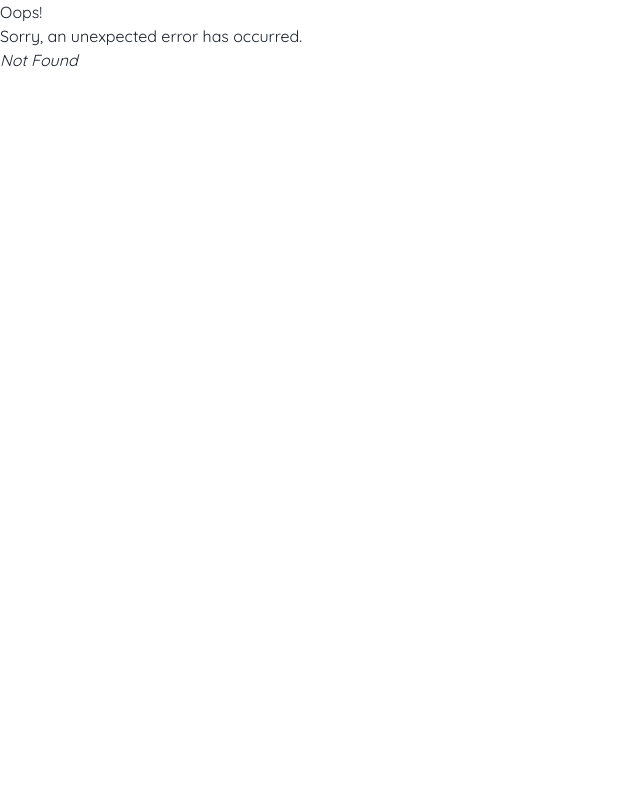
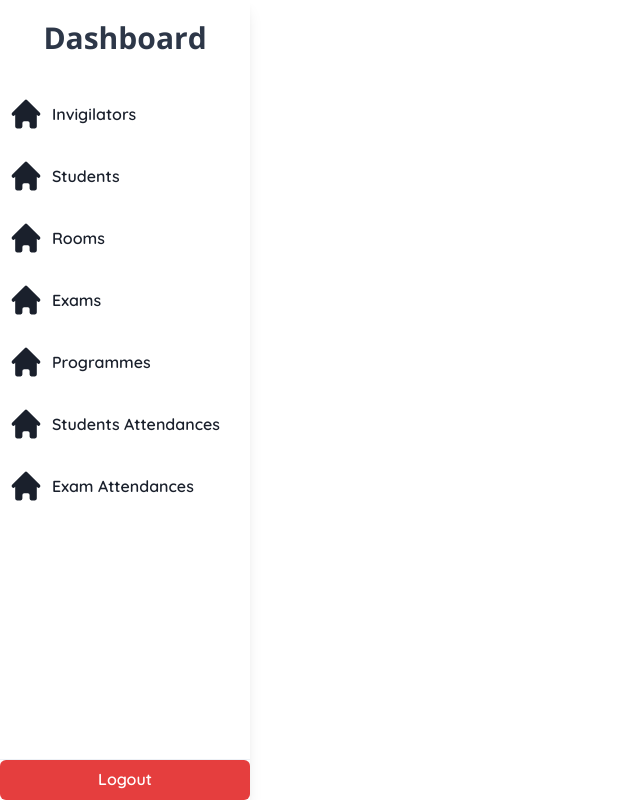
Before and after one commit to Attendment/frontend, a React (Vite) app: page /dashboard in a window 1280 px wide. Before the commit this address had no page. Shown: the whole page, without its empty margins (0-640 px from the left). Built offline with nearby package versions, Linux system fonts and the light colour scheme.

Commit message:
Add Side navigation to the dashboard

```diff
--- /dev/null
+++ b/src/components/dashboard/NavItem.jsx
@@ -0,0 +1,26 @@
+import { Link, Flex, Icon, Text, MenuButton, Menu } from '@chakra-ui/react';
+import { Link as ReactLink } from 'react-router-dom';
+
+const NavItem = ({ icon, title }) => {
+  return (
+    <Flex flexDirection={'column'} w="100%" alignItems="flex-start">
+      <Menu>
+        <Link
+          as={ReactLink}
+          _hover={{ textDecoration: 'none', color: 'blue.600' }}
+        >
+          <MenuButton>
+            <Flex>
+              <Icon mr={2} as={icon} fontSize="4xl"></Icon>
+              <Text fontWeight="semibold" alignSelf="center">
+                {title}
+              </Text>
+            </Flex>
+          </MenuButton>
+        </Link>
+      </Menu>
+    </Flex>
+  );
+};
+
+export default NavItem;
--- /dev/null
+++ b/src/components/dashboard/SideBar.jsx
@@ -0,0 +1,44 @@
+import { Button, Divider, Flex, Heading, VStack } from '@chakra-ui/react';
+import NavItem from './NavItem';
+
+import { HiHome } from 'react-icons/hi';
+
+const SideBar = () => {
+  return (
+    <Flex
+      pos={'sticky'}
+      h="100vh"
+      w="250px"
+      flexDirection={'column'}
+      justify={'space-between'}
+      boxShadow="lg"
+    >
+      <Flex flexDirection={'column'}>
+        <Heading fontSize={'3xl'} textAlign={'center'} color="gray.700" pt={5}>
+          Dashboard
+        </Heading>
+        <VStack
+          pt={10}
+          spacing={5}
+          flexDirection="column"
+          alignItems="flex-start"
+          px={2}
+        >
+          <NavItem icon={HiHome} title="Invigilators" />
+          <NavItem icon={HiHome} title="Students" />
+          <NavItem icon={HiHome} title="Rooms" />
+          <NavItem icon={HiHome} title="Exams" />
+          <NavItem icon={HiHome} title="Programmes" />
+          <NavItem icon={HiHome} title="Students Attendances" />
+          <NavItem icon={HiHome} title="Exam Attendances" />
+        </VStack>
+      </Flex>
+      <Flex flexDirection={'column'}>
+        <Divider />
+        <Button colorScheme="red">Logout</Button>
+      </Flex>
+    </Flex>
+  );
+};
+
+export default SideBar;
--- a/src/main.jsx
+++ b/src/main.jsx
@@ -13,6 +13,8 @@ import '@fontsource/quicksand/400.css';
 import '@fontsource/quicksand/500.css';
 import '@fontsource/quicksand/600.css';
 import '@fontsource/quicksand/700.css';
+
+import Dashboard from './pages/Dashboard/Dashboard';
 import LoginPage from './pages/Login';
 
 const router = createBrowserRouter([
@@ -24,6 +26,10 @@ const router = createBrowserRouter([
   {
     path: '/login',
     element: <LoginPage />,
+  },
+  {
+    path: '/dashboard',
+    element: <Dashboard />,
   },
 ]);
 
--- /dev/null
+++ b/src/pages/Dashboard/Dashboard.jsx
@@ -0,0 +1,11 @@
+import { Box } from '@chakra-ui/react';
+import LabelLogo from '../../components/LabelLogo';
+import SideBar from '../../components/dashboard/SideBar';
+
+export default function Dashboard() {
+  return (
+    <Box>
+      <SideBar />
+    </Box>
+  );
+}
--- a/src/pages/Home.jsx
+++ b/src/pages/Home.jsx
@@ -27,7 +27,11 @@ export default function Home() {
           >
             login
           </Button>
-          <Button colorScheme="yellow" fontSize="lg">
+          <Button
+            colorScheme="yellow"
+            fontSize="lg"
+            onClick={() => navigate('/dashboard')}
+          >
             Start Recording Attendance
           </Button>{' '}
           {/* TODO: make the button navigate to the dashboard */}
```
